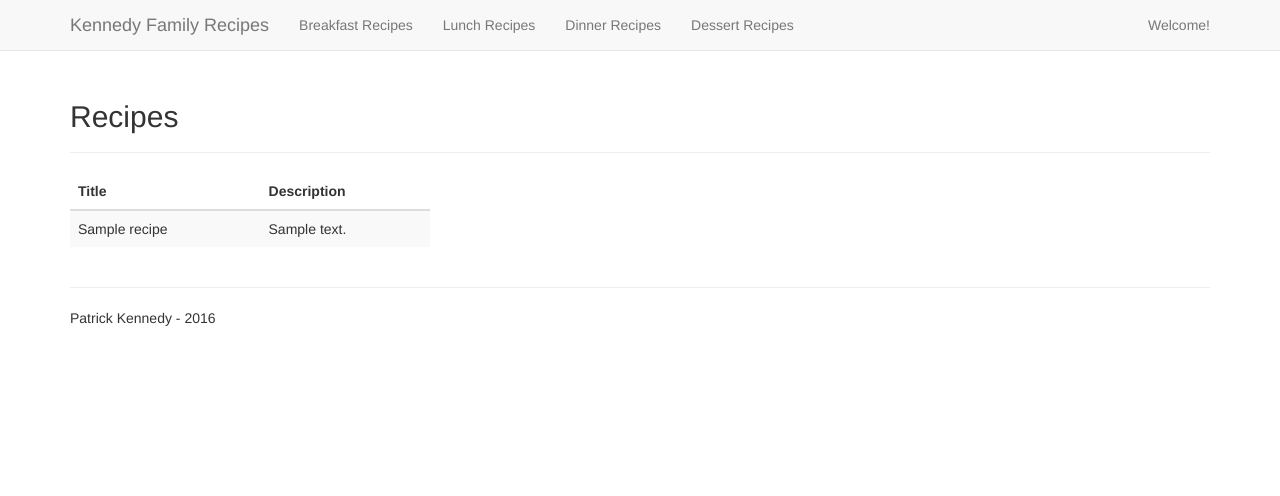
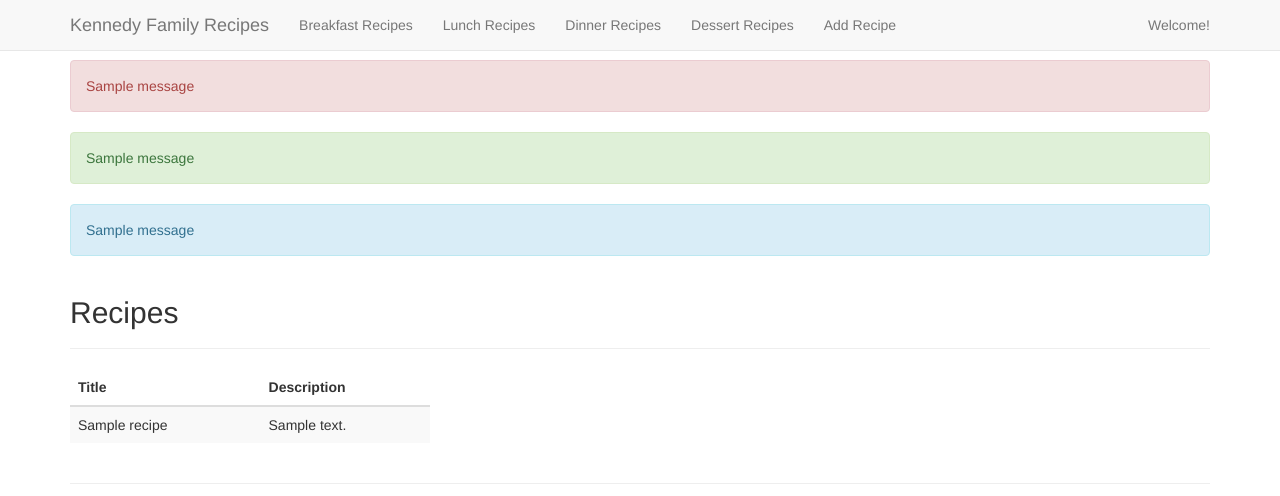
Before and after one commit to PatrickVienne/Docker-Flask-nginx, a Flask app: page / in a window 1280 px wide. Shown: the top 496 px of the page. Run offline with Flask 2, Linux system fonts and the light colour scheme; tables that the repository leaves empty hold one stand-in row (values such as "Sample post"); one stand-in notice (Sample message) is shown; some libraries are stand-ins or nearby versions.

Commit message:
Added use of forms

```diff
--- a/project/recipes/templates/layout.html
+++ b/project/recipes/templates/layout.html
@@ -36,6 +36,7 @@
             <li><a href="#">Lunch Recipes</a></li>
             <li><a href="#">Dinner Recipes</a></li>
             <li><a href="#">Dessert Recipes</a></li>
+            <li><a href="{{ url_for('recipes.add_recipe') }}">Add Recipe</a></li>
           </ul>
           <ul class="nav navbar-nav navbar-right">
             <li><a href="#">Welcome!</a></li>
@@ -46,6 +47,19 @@
 
     <div class="container">
       <div class="content">
+
+        <!-- flash messages -->
+        {% for error_message in get_flashed_messages(category_filter=["error"]) %}
+          <div class="alert alert-danger alert-dismissible">{{ error_message }}</div>
+        {% endfor %}
+
+        {% for success_message in get_flashed_messages(category_filter=["success"]) %}
+          <div class="alert alert-success alert-dismissible">{{ success_message }}</div>
+        {% endfor %}
+
+        {% for info_message in get_flashed_messages(category_filter=["info"]) %}
+          <div class="alert alert-info alert-dismissible">{{ info_message }}</div>
+        {% endfor %}
 
         <!-- child template -->
         {% block content %}
--- a/project/recipes/views.py
+++ b/project/recipes/views.py
@@ -4,8 +4,10 @@
 #### imports ####
 #################
 
-from flask import render_template, Blueprint
+from flask import render_template, Blueprint, request, redirect, url_for, flash
+from project import db
 from project.models import Recipe
+from .forms import AddRecipeForm
 
 
 ################
@@ -13,6 +15,19 @@ from project.models import Recipe
 ################
 
 recipes_blueprint = Blueprint('recipes', __name__, template_folder='templates')
+
+
+##########################
+#### helper functions ####
+##########################
+
+def flash_errors(form):
+    for field, errors in form.errors.items():
+        for error in errors:
+            flash(u"Error in the %s field - %s" % (
+                getattr(form, field).label.text,
+                error
+            ), 'info')
 
 
 ################
@@ -23,3 +38,21 @@ recipes_blueprint = Blueprint('recipes', __name__, template_folder='templates')
 def index():
     all_recipes = Recipe.query.all()
     return render_template('recipes.html', recipes=all_recipes)
+
+
+@recipes_blueprint.route('/add', methods=['GET', 'POST'])
+def add_recipe():
+    form = AddRecipeForm(request.form)
+    if request.method == 'POST':
+        if form.validate_on_submit():
+            new_recipe = Recipe(form.recipe_title.data, form.recipe_description.data)
+            db.session.add(new_recipe)
+            db.session.commit()
+            flash('New recipe, {}, added!'.format(new_recipe.recipe_title), 'success')
+            return redirect(url_for('recipes.index'))
+        else:
+            flash_errors(form)
+            flash('ERROR! Recipe was not added.', 'error')
+
+    return render_template('add_recipe.html',
+                           form=form)
--- a/project/static/css/main.css
+++ b/project/static/css/main.css
@@ -2,3 +2,8 @@ body {
   padding: 60px 0;
   background: #ffffff;
 }
+
+.error {
+  color: red;
+  font-size: .8em;
+}
--- a/requirements.txt
+++ b/requirements.txt
@@ -1,10 +1,13 @@
 click==6.6
 Flask==0.11.1
 Flask-SQLAlchemy==2.1
+Flask-WTF==0.12
 itsdangerous==0.24
 Jinja2==2.8
 MarkupSafe==0.23
 nose2==0.6.4
+psycopg2==2.6.1
 six==1.10.0
 SQLAlchemy==1.0.13
 Werkzeug==0.11.10
+WTForms==2.1
```
Also changed, not shown: project/recipes/forms.py (added, +11 -0 lines), project/recipes/templates/_form_macros.html (added, +12 -0 lines), project/recipes/templates/add_recipe.html (added, +20 -0 lines), project/tests/test_recipes.py (+33 -2 lines), project/tests/test_users.py (+1 -0 lines).
